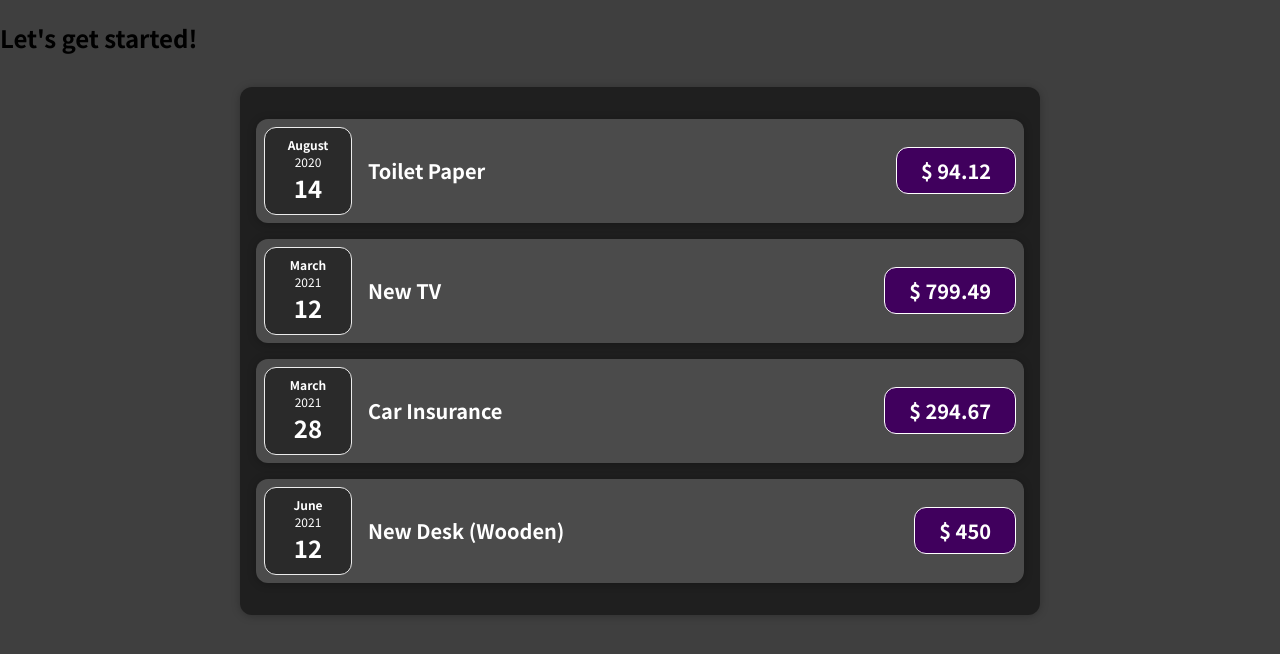
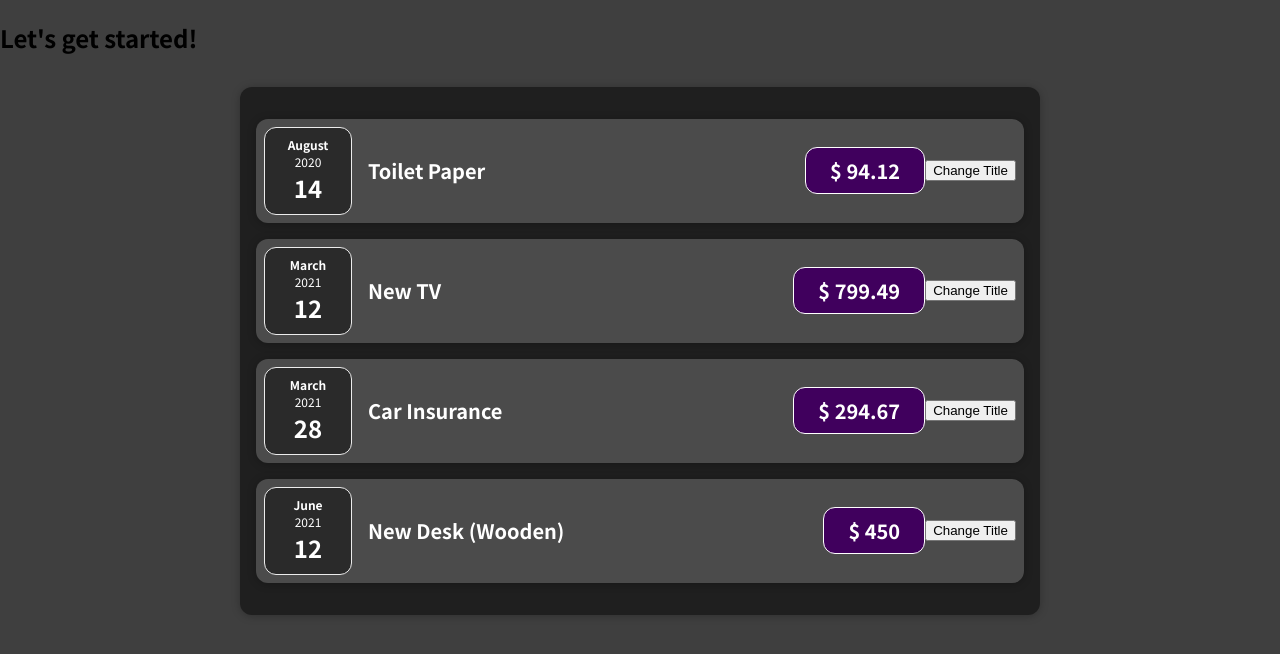
Before and after one commit to ZeljkoDe/react-the-complete-guide, a JavaScript app in the folder 01-starting-setup/: page / in a window 1280 px wide. Shown: the top 654 px of the page. Built offline with nearby package versions, Linux system fonts and the light colour scheme.

Commit message:
Listening to Events & Working with Event Handlers

```diff
--- a/01-starting-setup/src/components/ExpenseItem.js
+++ b/01-starting-setup/src/components/ExpenseItem.js
@@ -4,6 +4,9 @@ import './ExpenseItem.css';
 
 
 const ExpenseItem = ({ date, title, amount }) => {
+    const clickHandler = () => {
+        console.log('Clicked!!!');
+    };
     return (
         <Card className="expense-item">
 
@@ -13,6 +16,7 @@ const ExpenseItem = ({ date, title, amount }) => {
                 <h2>{title}</h2>
                 <div className="expense-item__price">$ {amount}</div>
             </div>
+            <button onClick={clickHandler}>Change Title</button>
         </Card>
     );
 };
```
Also changed, not shown: 1 other file (tests, documents, lock files or other folders).
